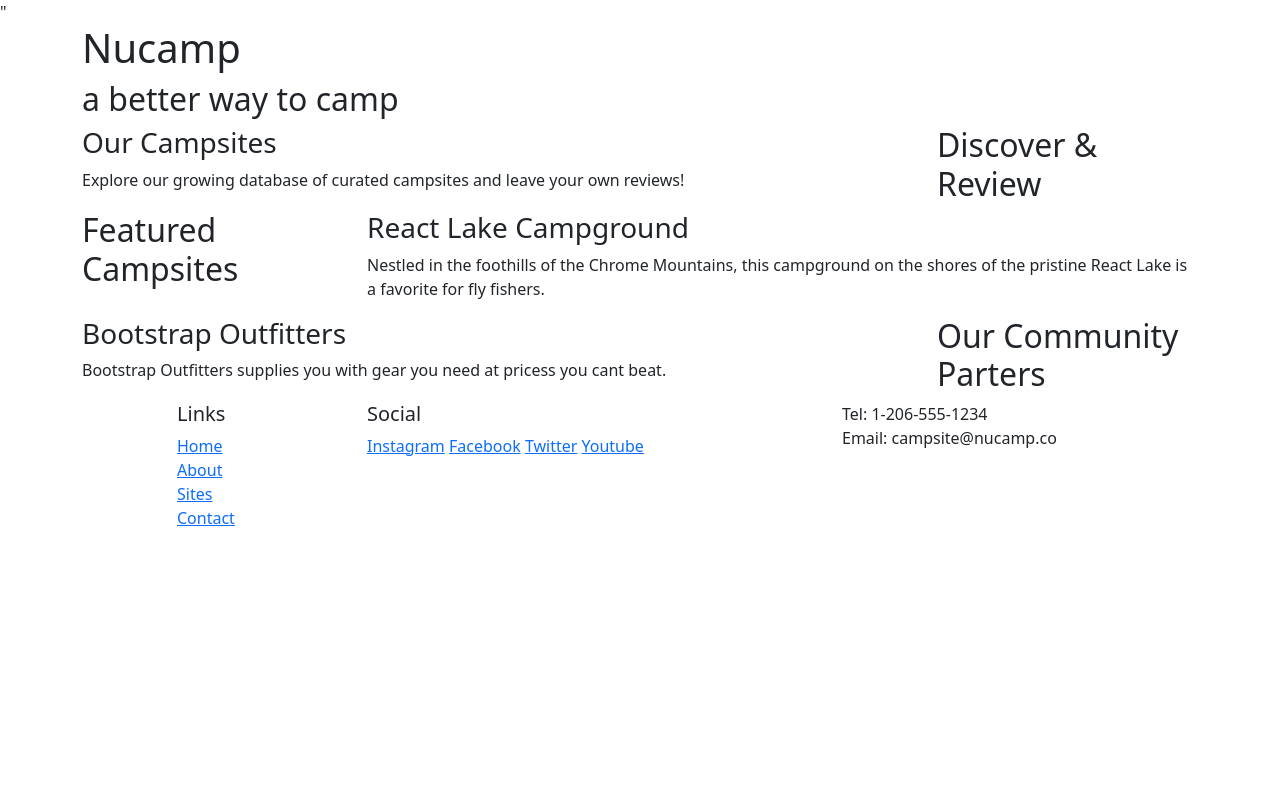
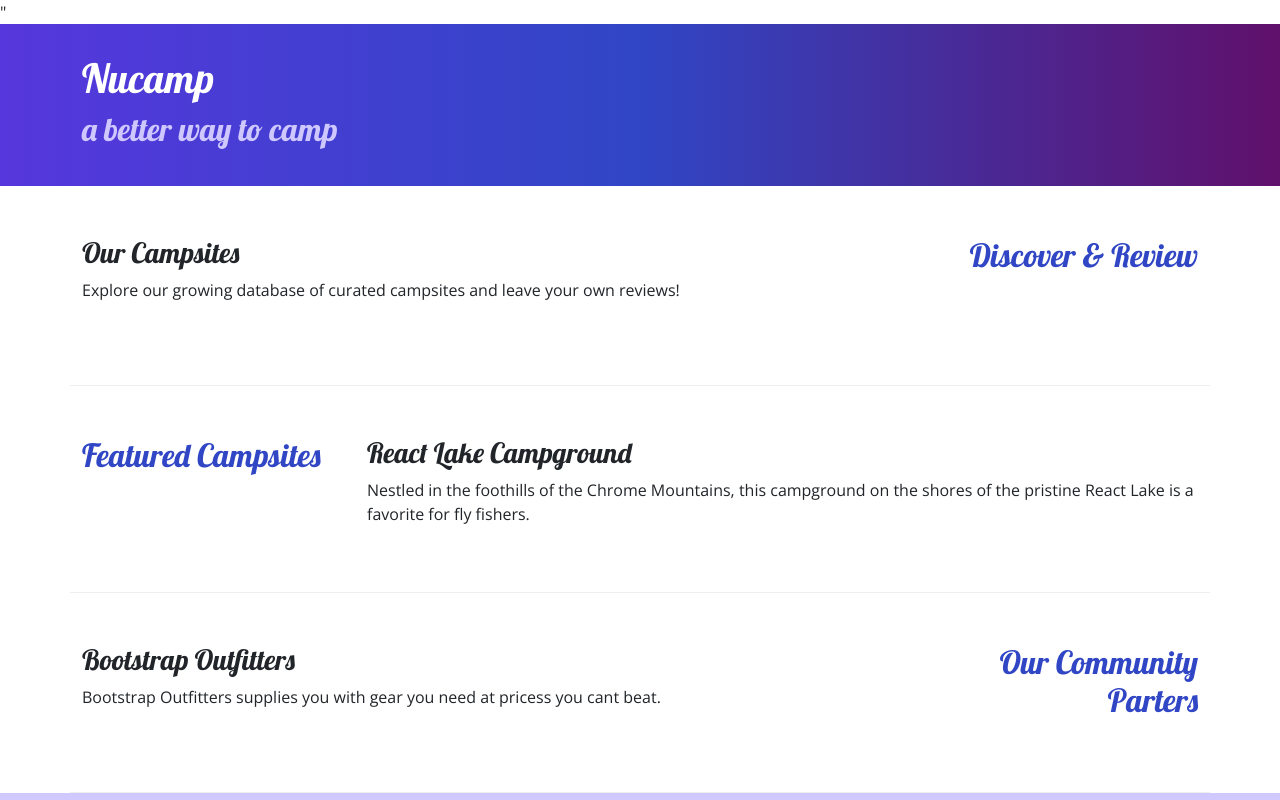
Before and after one commit to Oz-Thewizardof/Nucampsite, a plain HTML site: page index.html in a window 1280 px wide. Shown: the top 800 px of the page. Drawn offline with nearby package versions, Linux system fonts and the light colour scheme.

Commit message:
Bootstrap color and spacing

```diff
--- /dev/null
+++ b/css/styles.css
@@ -0,0 +1,32 @@
+body {
+    font-family: "Open Sans", sans-serif;
+}
+
+h1, h2, h3 {
+    font-family: "Lobster", cursive;
+}
+
+h2 {
+    color: #3046c5;
+}
+
+header {
+    padding: 30px;
+    background-image: linear-gradient(to right, #5637dd, #3046c5, #60106b);
+    color: white;
+}
+
+header h2 {
+    color: #cec8ff;
+}
+
+footer {
+    background-image: linear-gradient(#cec8ff, white);
+    padding: 20px 0;
+}
+
+.row-content {
+    padding: 50px 0;
+    border-bottom: 1px ridge;
+    min-height: 200px;
+}
--- a/index.html
+++ b/index.html
@@ -5,6 +5,11 @@
         <meta name="viewport" content="width=device-width, initial-scale=1" />
         <!-- Bootstrap CSS -->
         <link href="https://cdn.jsdelivr.net/npm/bootstrap@5.2.3/dist/css/bootstrap.min.css" rel="stylesheet" integrity="sha384-rbsA2VBKQhggwzxH7pPCaAqO46MgnOM80zW1RWuH61DGLwZJEdK2Kadq2F9CUG65" crossorigin="anonymous"/>"
+
+        <!-- Additional CSS must be placed after Bootstrap CSS-->
+        <link rel="stylesheet" href="https://fonts.googleapis.com/css?family=Lobster|Open+Sans" />
+        <link rel="stylesheet" href="css/styles.css" />
+
         <title>Nucamp: A Better Way to Camp</title>
     </head>
 
@@ -26,9 +31,9 @@
         <main class="container">
 
             <!-- discover section-->
-            <section class="row">
+            <section class="row row-content align-itmes-center">
                 <div class="col-sm-4 col-md-3 order-sm-last">
-                    <h2>Discover & Review</h2>
+                    <h2 class="text-sm-end">Discover & Review</h2>
                 </div>
                 <div class="col">
                     <h3>Our Campsites</h3>
@@ -37,7 +42,7 @@
             </section>
 
             <!-- feature section-->
-            <section class="row">
+            <section class="row row-content align-itmes-center">
                 <div class="col-sm-4 col-md-3">
                     <h2>Featured Campsites</h2>
                 </div>
@@ -48,9 +53,9 @@
             </section>
 
             <!-- partner section-->
-            <section class="row">
+            <section class="row row-content align-itmes-center">
                 <div class="col-sm-4 col-md-3 order-sm-last">
-                    <h2>Our Community Parters</h2>
+                    <h2 class="text-sm-end">Our Community Parters</h2>
                 </div>
                 <div class="col">
                     <h3>Bootstrap Outfitters</h3>
@@ -72,14 +77,14 @@
                             <li><a href="#">Contact</a></li>
                         </ul>
                     </div>
-                    <div class="col-6 col-sm-5">
+                    <div class="col-6 col-sm-5 text-center">
                         <h5>Social</h5>
                         <a href="https://instagram.com/">Instagram</a>
                         <a href="https://facebootk/">Facebook</a>
                         <a href="https:twitter.com/">Twitter</a>
                         <a href="https://youtube/">Youtube</a>
                     </div>
-                    <div class="col-sm-4">
+                    <div class="col-sm-4 text-center">
                         Tel: 1-206-555-1234<br/>
                         Email: campsite@nucamp.co
                     </div>
```
